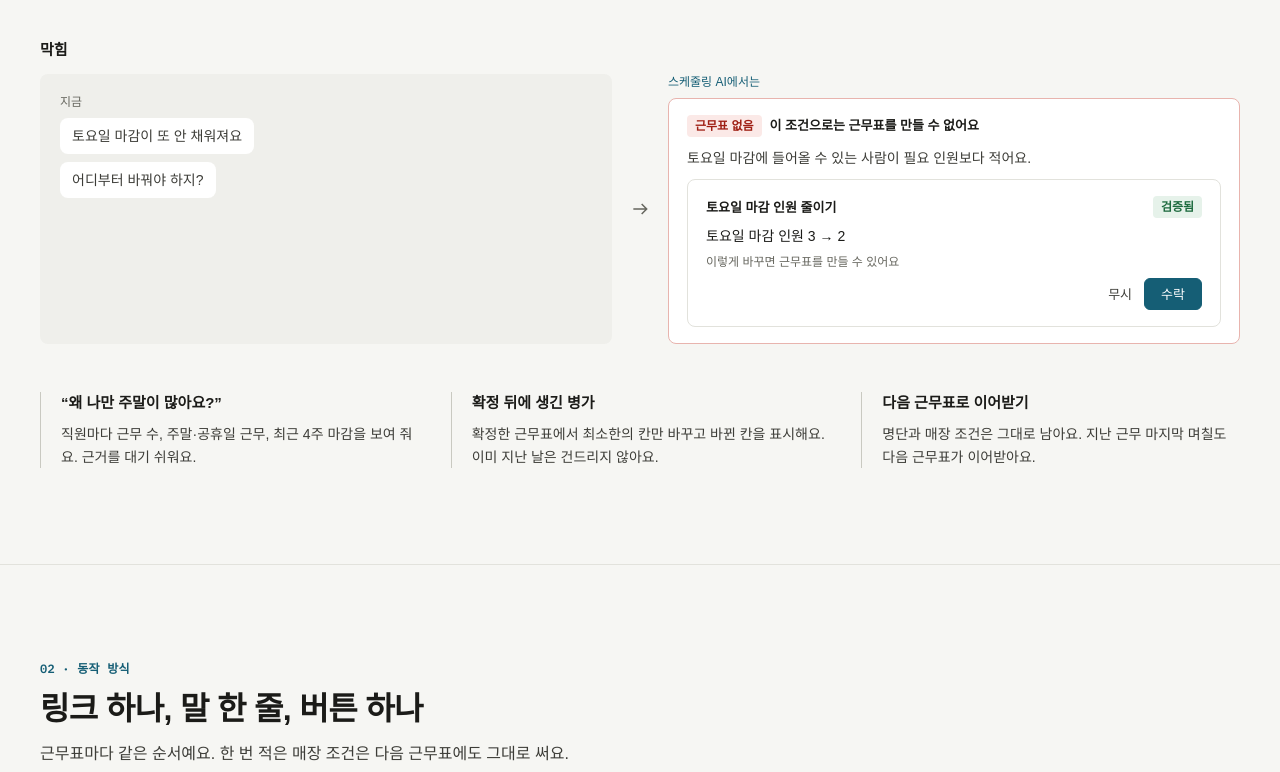
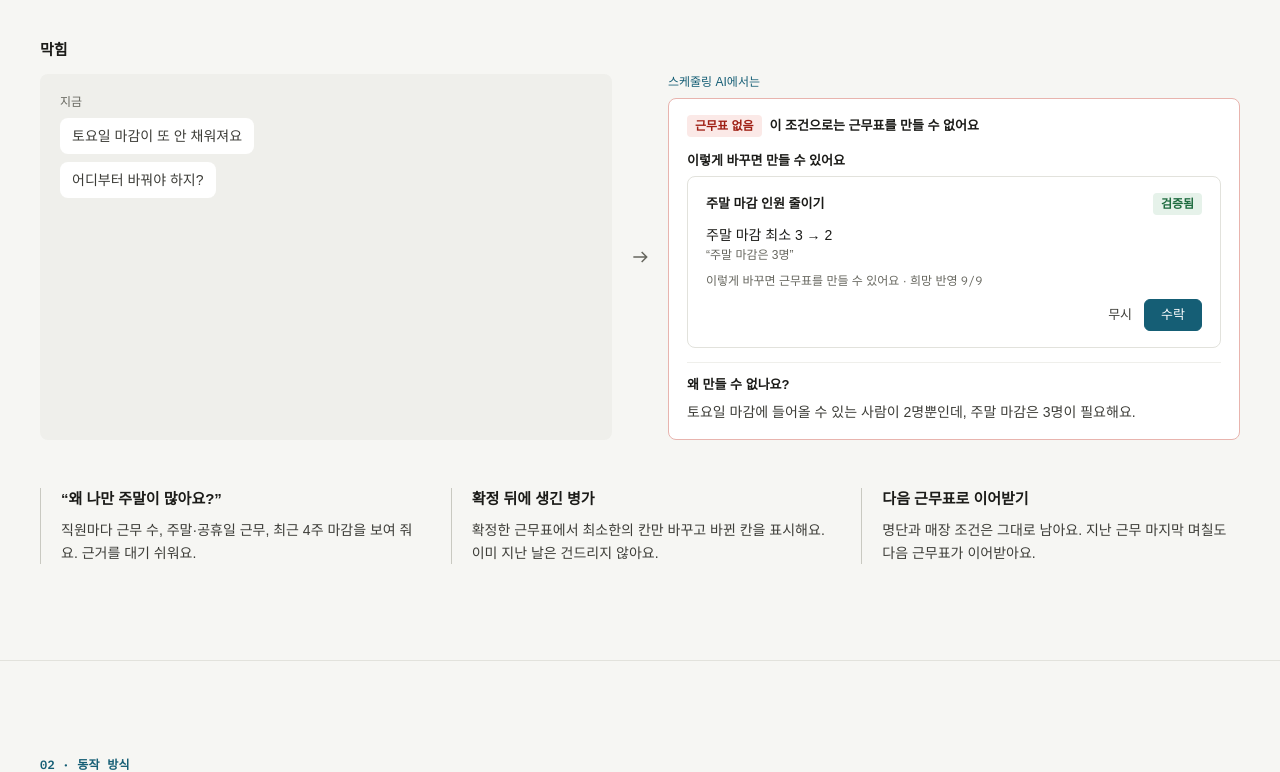
Before and after one commit to yhk1059/Scheduling_AI, a Next.js app: page / in a window 1280 px wide. Shown: the part 1609-2381 px from the top of the page. Built offline with nearby package versions, Linux system fonts and the light colour scheme; no server answers; a web font is replaced by a local one.

Commit message:
fix(landing): fill the eval figure and match the no-schedule panel order

```diff
--- a/app/page.tsx
+++ b/app/page.tsx
@@ -74,25 +74,37 @@ function LinkFragment() {
   );
 }
 
+/** 앱의 근무표 없음 패널과 같은 순서: 검증된 제안 먼저, 이유는 [왜 만들 수 없나요?]를 펼친 모양으로 아래에. */
 function BlockedFragment() {
   return (
-    <div className="flex flex-col gap-2.5 rounded-lg border border-[#E8B4AE] bg-white px-[18px] py-4">
+    <div className="flex flex-col gap-3.5 rounded-lg border border-[#E8B4AE] bg-white px-[18px] py-4">
       <div className="flex items-center gap-2">
         <span className={`${ui.badge} ${ui.badgeTone.none}`}>근무표 없음</span>
         <h3 className="text-[13px] font-semibold text-[#1B1B18]">이 조건으로는 근무표를 만들 수 없어요</h3>
       </div>
-      <p className={body}>토요일 마감에 들어올 수 있는 사람이 필요 인원보다 적어요.</p>
-      <div className={`${ui.card} flex flex-col gap-2`}>
+      <div className="flex flex-col gap-1.5">
+        <h4 className="text-[13px] font-semibold text-[#1B1B18]">이렇게 바꾸면 만들 수 있어요</h4>
+        <div className={`${ui.card} flex flex-col gap-2.5`}>
           <div className="flex items-center justify-between gap-3">
-          <h4 className="text-[13px] font-semibold text-[#1B1B18]">토요일 마감 인원 줄이기</h4>
+            <h5 className="text-[13px] font-semibold text-[#1B1B18]">주말 마감 인원 줄이기</h5>
             <span className={`${ui.badge} ${ui.badgeTone.confirmed}`}>검증됨</span>
           </div>
-        <p className="text-sm font-medium text-[#1B1B18]">토요일 마감 인원 3 → 2</p>
-        <p className="text-xs text-[#66665E]">이렇게 바꾸면 근무표를 만들 수 있어요</p>
+          <div className="flex flex-col gap-0.5">
+            <span className="text-sm font-medium text-[#1B1B18]">주말 마감 최소 3 → 2</span>
+            <span className="text-xs text-[#66665E]">“주말 마감은 3명”</span>
+          </div>
+          <p className="text-xs text-[#66665E]">
+            이렇게 바꾸면 근무표를 만들 수 있어요 · 희망 반영 <span className="font-mono">9/9</span>
+          </p>
           <div className="flex justify-end gap-1">
             <span className={ui.textSm}>무시</span>
             <span className={ui.primarySm}>수락</span>
           </div>
+        </div>
+      </div>
+      <div className="border-t border-[#EFEFEB] pt-3">
+        <p className="text-[13px] font-semibold text-[#1B1B18]">왜 만들 수 없나요?</p>
+        <p className={`mt-1.5 ${body}`}>토요일 마감에 들어올 수 있는 사람이 2명뿐인데, 주말 마감은 3명이 필요해요.</p>
       </div>
     </div>
   );
@@ -311,7 +323,7 @@ export default function Home() {
               ))}
             </div>
             <div className="flex items-center justify-between gap-6">
-              <p className="font-mono text-[13px] text-[#3D3D38]">번역 정확도 [__%] · 매니저 말투 문장 [__개]</p>
+              <p className="font-mono text-[13px] text-[#3D3D38]">번역 정확도 99% · 매니저 말투 문장 100개</p>
               <a href={REPO_URL} className={ui.text}>
                 GitHub에서 자세히 보기
               </a>
```
Also changed, not shown: 1 other file (tests, documents, lock files or other folders). Lines whose indentation alone changed are shown as unchanged.
